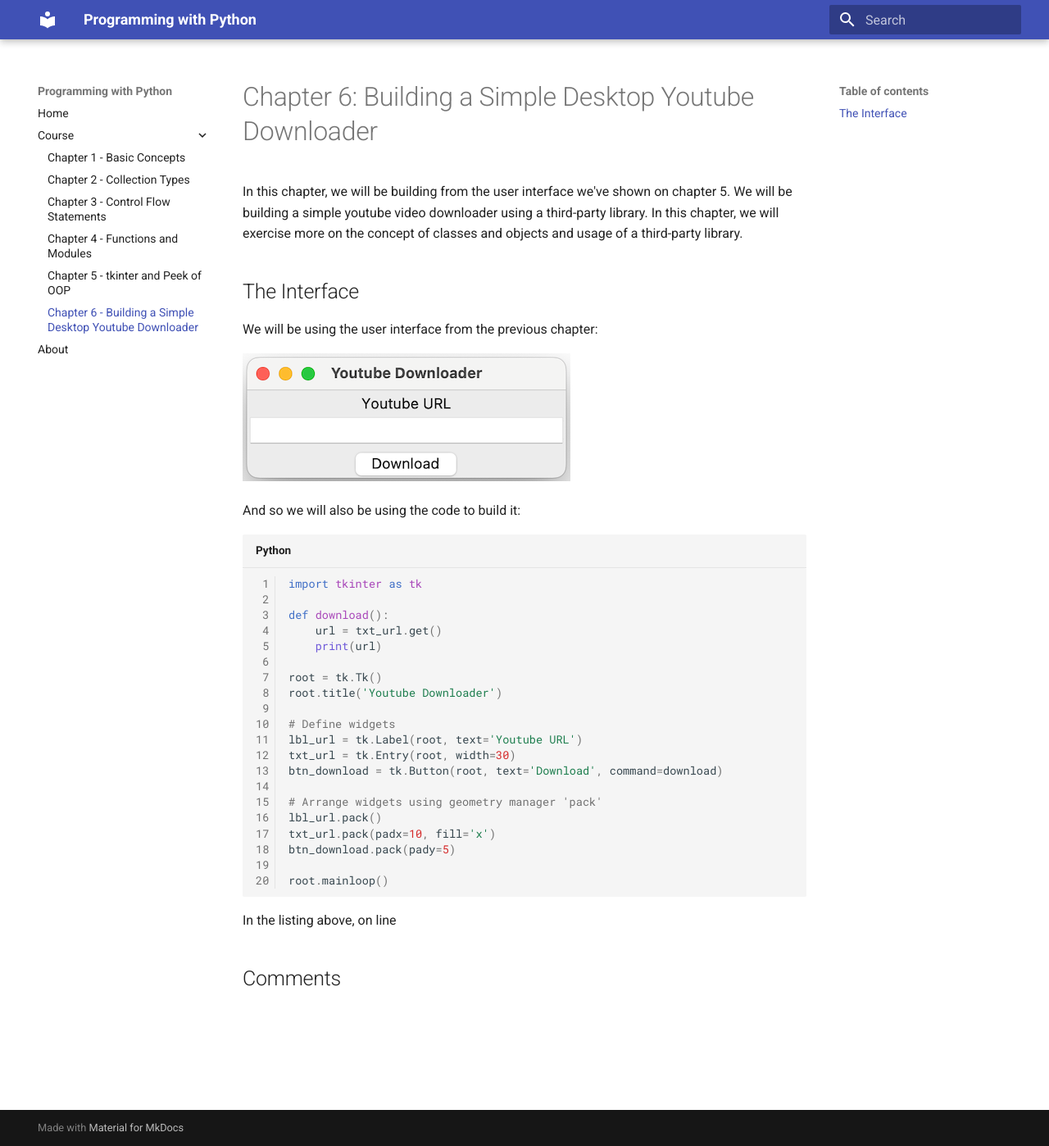
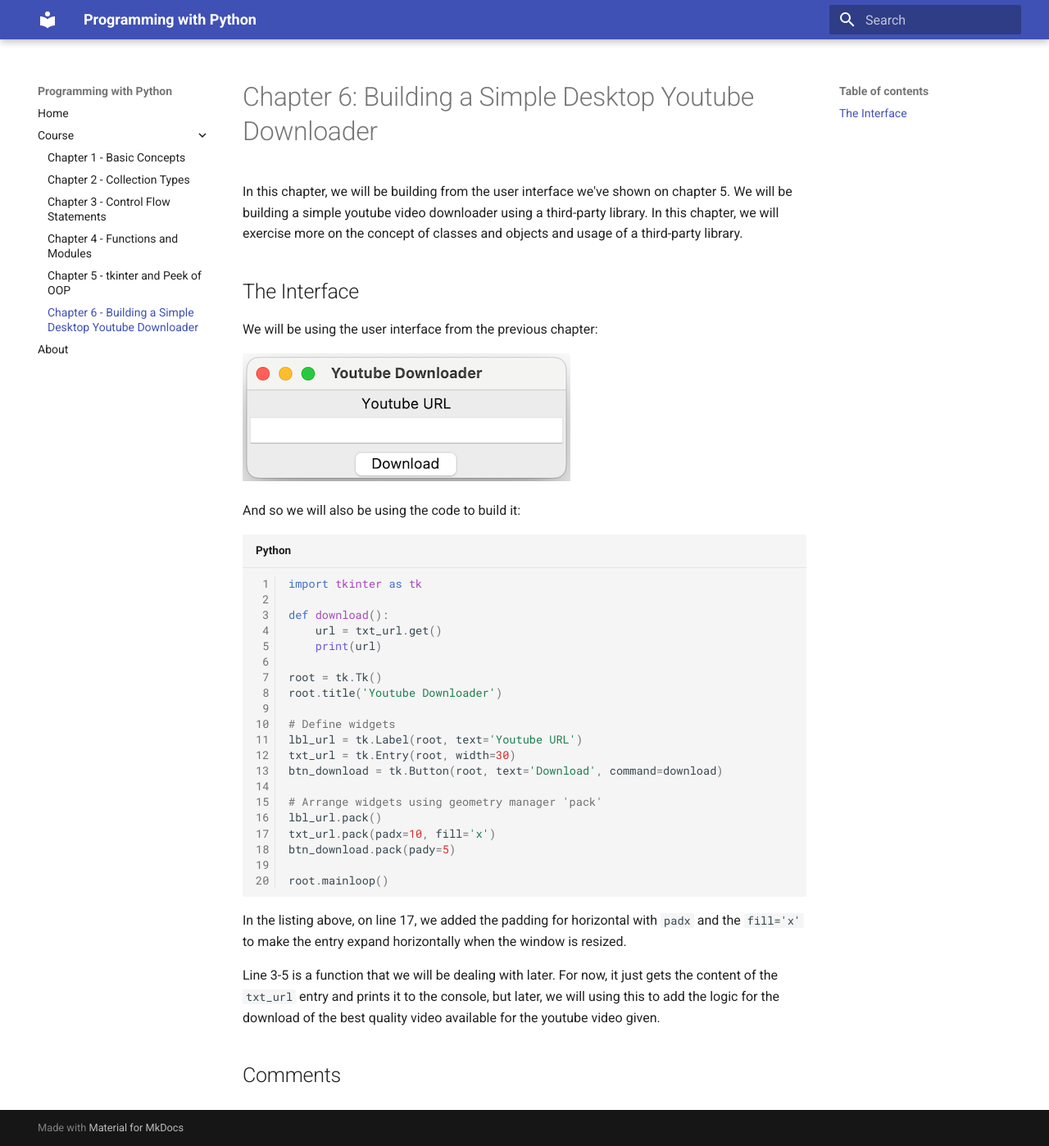
Before and after one commit to alexiusacademia/programming-with-python-course, an MkDocs documentation site: the page built from docs/course/chapter6.md, in a window 1280 px wide and 1398 px high. Shown: the whole window at 82% size. Built offline with MkDocs 1.6.1 and Material for MkDocs 9.7.7, drawn with Linux system fonts in a browser that asks for light colours; comment, search, counter and statistics services are not loaded.

Commit message:
Updated chapter

````diff
--- a/docs/course/chapter6.md
+++ b/docs/course/chapter6.md
@@ -38,4 +38,9 @@ btn_download.pack(pady=5)
 root.mainloop()
 ```
 
-In the listing above, on line
+In the listing above, on line 17, we added the padding for horizontal with `padx` and the `fill='x'` to
+make the entry expand horizontally when the window is resized.
+
+Line 3-5 is a function that we will be dealing with later. For now, it just gets the content of the `txt_url` entry and
+prints it to the console, but later, we will using this to add the logic for the download of the best quality video
+available for the youtube video given.
````
